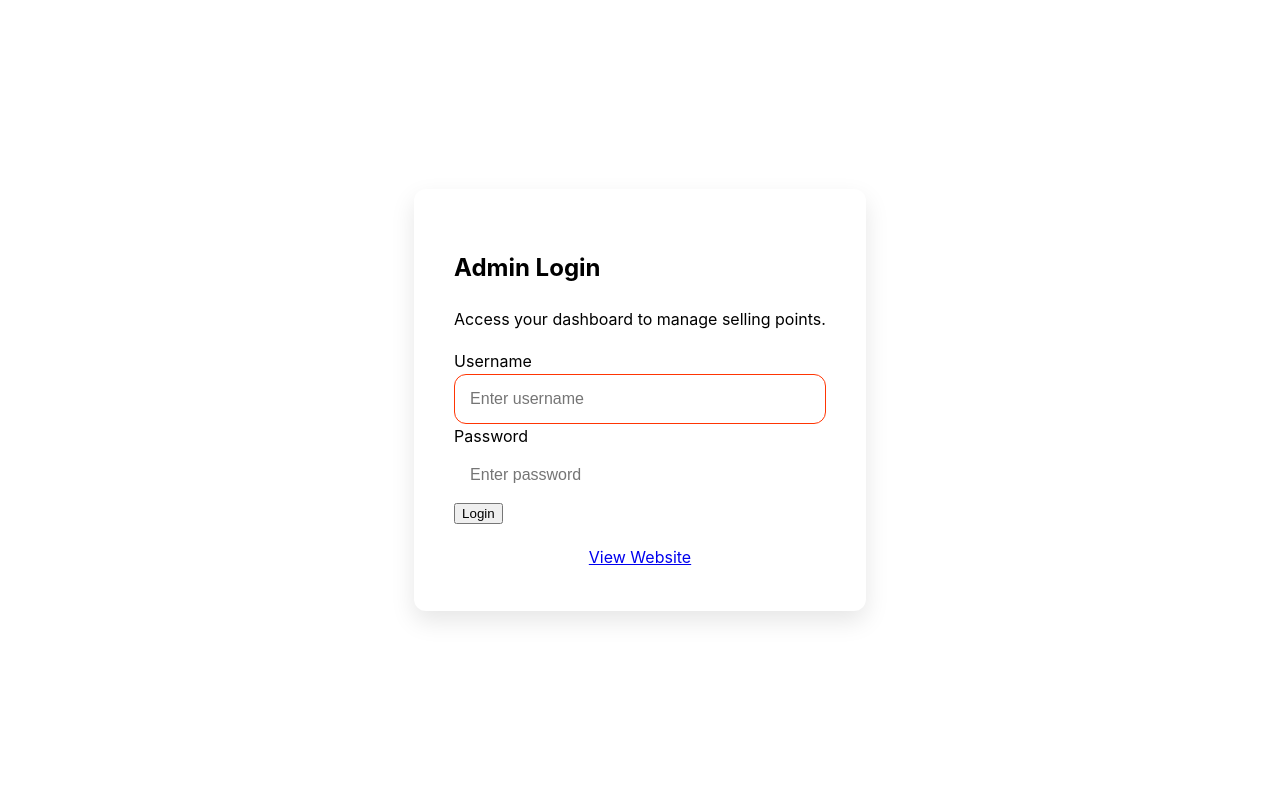
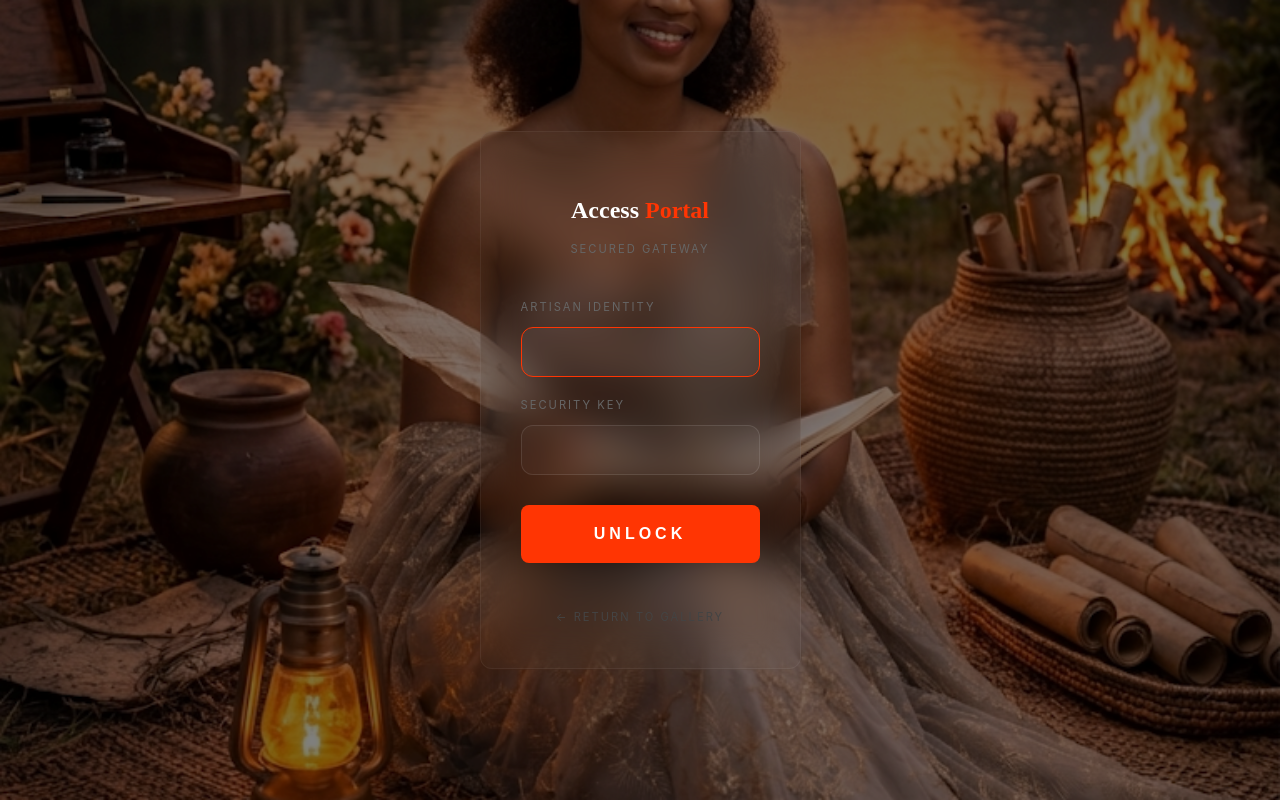
Before and after one commit to ghost123w/umuhiredivine_et, a PHP site: page /install.php in a window 1280 px wide. Run offline with PHP 8.4, Linux system fonts and the light colour scheme; data comes from the database, SQL or seed files in the repository.

Commit message:
Implement premium background for administrative portal
- Applied 'images/admin-bg.png' as a full-screen, fixed background via the new '.aura-portal-bg' CSS class.
- Standardized the administrative UI with the '.aura-body' class across all admin views (Login, Dashboard, Edit, Sign Up, and Installation).
- Integrated glassmorphic design elements and 'Electric Orange' accents to align the portal with the site's 'Aura' aesthetic.
- Enhanced readability of administrative forms using a brightness filter (0.5) on the background asset.

Co-authored-by: ghost123w <76251002+ghost123w@users.noreply.github.com>

```diff
--- a/css/style.css
+++ b/css/style.css
@@ -301,6 +301,7 @@ body {
     height: 100%;
     background: url('../images/admin-bg.png') no-repeat center center;
     background-size: cover;
+    filter: brightness(0.5);
     z-index: -1;
 }
 
--- a/install.php
+++ b/install.php
@@ -108,8 +108,10 @@ if ($_SERVER["REQUEST_METHOD"] == "POST") {
         .install-card { max-width: 500px; margin: 100px auto; background: #fff; padding: 40px; border-radius: 12px; box-shadow: 0 10px 25px rgba(0,0,0,0.1); }
     </style>
 </head>
-<body class="login-wrapper">
-    <div class="install-card">
+<body class="aura-body">
+    <div class="aura-portal-bg"></div>
+    <div class="login-wrapper">
+    <div class="install-card" style="backdrop-filter: blur(20px); background: rgba(255,255,255,0.02); border: 1px solid rgba(255,255,255,0.05); box-shadow: none;">
         <?php if (!$installed): ?>
             <h2>Administration Installation</h2>
             <p>Welcome! Set up the primary administrator account to begin managing your website.</p>
@@ -121,43 +123,45 @@ if ($_SERVER["REQUEST_METHOD"] == "POST") {
             <form method="POST">
                 <input type="hidden" name="csrf_token" value="<?php echo generate_csrf_token(); ?>">
                 <input type="hidden" name="action" value="install">
-                <div class="form-group">
-                    <label>Admin Username</label>
-                    <input type="text" name="username" class="form-control" placeholder="Choose a username" required autofocus>
+                <div style="margin-bottom: 20px;">
+                    <label style="color: #666; font-size: 0.7rem; text-transform: uppercase; letter-spacing: 2px; display: block; margin-bottom: 10px;">Artisan Identity</label>
+                    <input type="text" name="username" class="form-control" required autofocus>
                 </div>
-                <div class="form-group">
-                    <label>Admin Email</label>
-                    <input type="email" name="email" class="form-control" placeholder="your@email.com" required>
+                <div style="margin-bottom: 20px;">
+                    <label style="color: #666; font-size: 0.7rem; text-transform: uppercase; letter-spacing: 2px; display: block; margin-bottom: 10px;">Email Address</label>
+                    <input type="email" name="email" class="form-control" required>
                 </div>
-                <div class="form-group">
-                    <label>Admin Password</label>
-                    <input type="password" name="password" class="form-control" placeholder="Choose a strong password" required>
+                <div style="margin-bottom: 30px;">
+                    <label style="color: #666; font-size: 0.7rem; text-transform: uppercase; letter-spacing: 2px; display: block; margin-bottom: 10px;">Security Key</label>
+                    <input type="password" name="password" class="form-control" required>
                 </div>
-                <button type="submit" class="btn-login" style="background: #28a745;">Complete Installation</button>
+                <button type="submit" class="btn-primary" style="width: 100%; padding: 20px; font-size: 1rem; letter-spacing: 4px;">MANIFEST</button>
             </form>
         <?php else: ?>
-            <h2>Admin Login</h2>
-            <p>Access your dashboard to manage selling points.</p>
+            <h2 style="font-family: 'Cinzel', serif; color: #fff; text-align: center; margin-bottom: 10px; font-size: 1.5rem;">Access <span style="color: var(--primary-color);">Portal</span></h2>
+            <p style="text-align: center; font-size: 0.7rem; color: #666; margin-bottom: 40px; text-transform: uppercase; letter-spacing: 2px;">Secured Gateway</p>
 
             <?php if ($error): ?>
-                <div class="error-msg"><?php echo $error; ?></div>
+                <div style="background: rgba(231, 76, 60, 0.1); border: 1px solid var(--danger-color); color: var(--danger-color); padding: 15px; border-radius: 12px; margin-bottom: 30px; text-align: center; font-size: 0.9rem;">
+                    <?php echo $error; ?>
+                </div>
             <?php endif; ?>
 
             <form method="POST">
                 <input type="hidden" name="csrf_token" value="<?php echo generate_csrf_token(); ?>">
                 <input type="hidden" name="action" value="login">
-                <div class="form-group">
-                    <label>Username</label>
-                    <input type="text" name="username" class="form-control" placeholder="Enter username" required autofocus>
+                <div style="margin-bottom: 20px;">
+                    <label style="color: #666; font-size: 0.7rem; text-transform: uppercase; letter-spacing: 2px; display: block; margin-bottom: 10px;">Artisan Identity</label>
+                    <input type="text" name="username" class="form-control" required autofocus>
                 </div>
-                <div class="form-group">
-                    <label>Password</label>
-                    <input type="password" name="password" class="form-control" placeholder="Enter password" required>
+                <div style="margin-bottom: 30px;">
+                    <label style="color: #666; font-size: 0.7rem; text-transform: uppercase; letter-spacing: 2px; display: block; margin-bottom: 10px;">Security Key</label>
+                    <input type="password" name="password" class="form-control" required>
                 </div>
-                <button type="submit" class="btn-login">Login</button>
+                <button type="submit" class="btn-primary" style="width: 100%; padding: 20px; font-size: 1rem; letter-spacing: 4px;">UNLOCK</button>
             </form>
-            <div style="text-align: center; margin-top: 20px;">
-                <a href="index.php" class="back-link">View Website</a>
+            <div style="text-align: center; margin-top: 40px;">
+                <a href="index.php" style="color: #444; text-decoration: none; font-size: 0.7rem; text-transform: uppercase; letter-spacing: 2px; transition: 0.3s;" onmouseover="this.style.color='#fff'" onmouseout="this.style.color='#444'">&larr; Return to Gallery</a>
             </div>
         <?php endif; ?>
     </div>
```
Also changed, not shown: admin/signup.php (+29 -21 lines).
